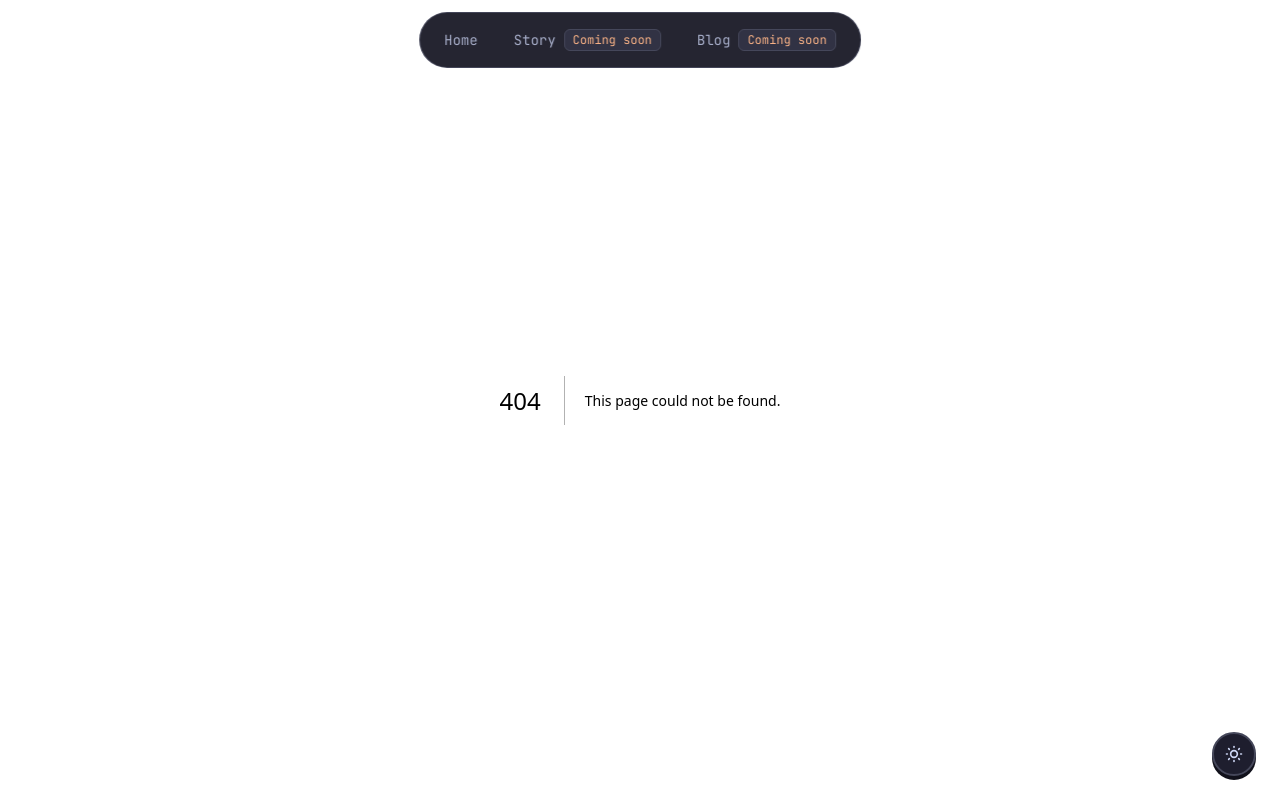
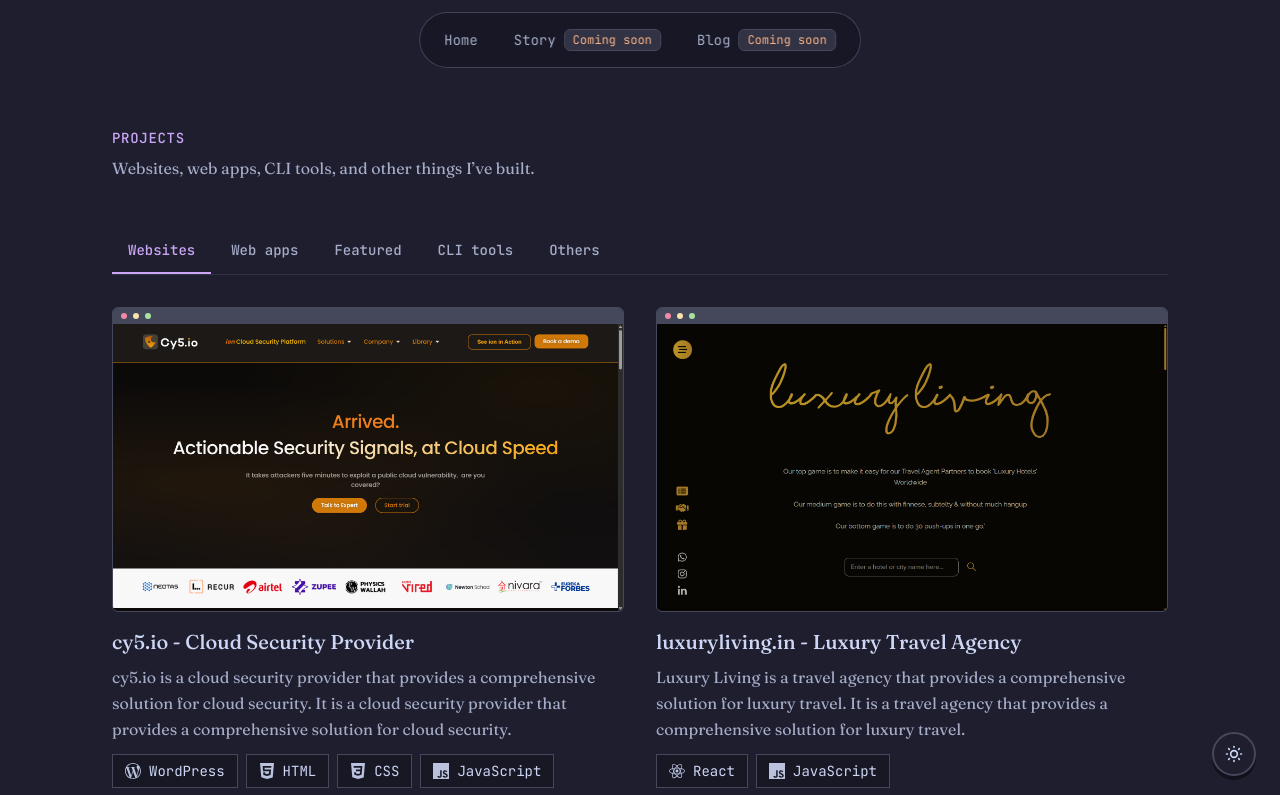
Before and after one commit to aman-git-r/amanrwt, a Next.js app: page /projects in a window 1280 px wide. Before the commit this address had no page. Shown: the top 795 px of the page. Built offline with nearby package versions, Linux system fonts and the light colour scheme.

Commit message:
feat: add standalone mode to ProjectTabs component and create ProjectsPage for dedicated project display

```diff
--- a/app/components/ProjectTabs.tsx
+++ b/app/components/ProjectTabs.tsx
@@ -13,7 +13,12 @@
     return projectsList.filter((p) => p.category === category);
 }
 
-export function ProjectTabs() {
+interface ProjectTabsProps {
+    /** When true, used as main content on /projects page: no section heading, reduced top spacing */
+    standalone?: boolean;
+}
+
+export function ProjectTabs({ standalone = false }: ProjectTabsProps) {
     const [activeCategory, setActiveCategory] = useState<ProjectCategory>('websites');
     const [focusedIndex, setFocusedIndex] = useState(0);
     const tabRefs = useRef<(HTMLButtonElement | null)[]>([]);
@@ -59,15 +64,21 @@
     return (
         <section
             id="projects"
-            className="mt-20 border-t border-ctp-surface0 pt-16 sm:mt-24 sm:pt-20"
-            aria-labelledby="projects-heading"
+            className={
+                standalone
+                    ? 'pt-0'
+                    : 'mt-20 border-t border-ctp-surface0 pt-16 sm:mt-24 sm:pt-20'
+            }
+            aria-labelledby={standalone ? undefined : 'projects-heading'}
         >
+            {!standalone && (
                 <h2
                     id="projects-heading"
                     className="font-mono text-sm font-medium uppercase tracking-wider text-ctp-mauve"
                 >
                     Projects
                 </h2>
+            )}
 
             <div
                 role="tablist"
--- /dev/null
+++ b/app/projects/page.tsx
@@ -0,0 +1,25 @@
+import type { Metadata } from 'next';
+import { ProjectTabs } from '@/app/components/ProjectTabs';
+
+export const metadata: Metadata = {
+    title: 'Projects',
+    description: 'Websites, web apps, CLI tools, and other things I’ve built.',
+};
+
+export default function ProjectsPage() {
+    return (
+        <div className="min-h-screen bg-ctp-base">
+            <main className="mx-auto w-full max-w-2xl px-6 py-24 pb-20 sm:max-w-3xl sm:py-32 sm:pb-24 md:max-w-4xl md:px-8 lg:max-w-5xl lg:px-10 xl:max-w-6xl xl:px-12">
+                <header className="mb-12">
+                    <h1 className="font-mono text-sm font-medium uppercase tracking-wider text-ctp-mauve">
+                        Projects
+                    </h1>
+                    <p className="mt-2 text-base text-ctp-subtext0">
+                        Websites, web apps, CLI tools, and other things I’ve built.
+                    </p>
+                </header>
+                <ProjectTabs standalone />
+            </main>
+        </div>
+    );
+}
```
Lines whose indentation alone changed are shown as unchanged.
